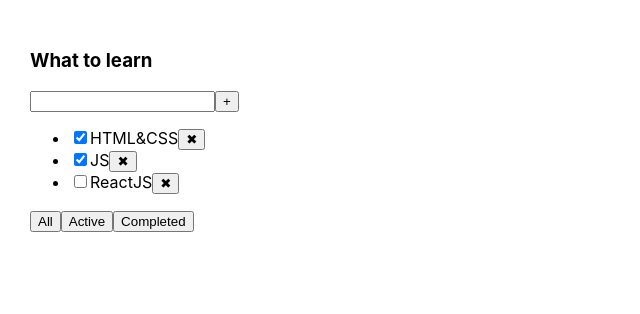
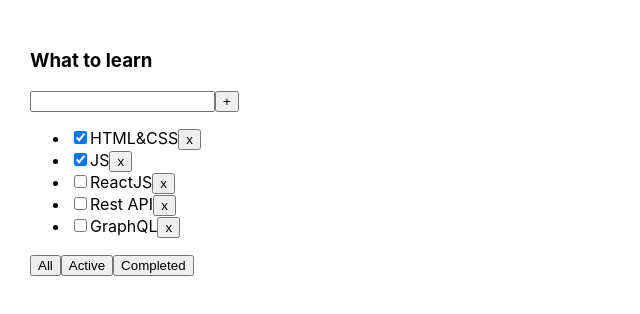
Before and after one commit to MihaThePooh/perseverance, a React (Create React App) app: page / in a window 1280 px wide. Shown: the top 314 px of the page, without its empty margins (0-640 px from the left). Built offline with nearby package versions, Linux system fonts and the light colour scheme.

Commit message:
sprint 01, week 3, start

```diff
--- a/src/App.tsx
+++ b/src/App.tsx
@@ -2,40 +2,44 @@
 import './App.css';
 import {Todolist} from './Todolist';
 
-export type FilterValuesType = "all" | "active" | "complited"
+export type FilterValuesType = "all" | "active" | "completed";
 
 function App() {
 
-    const [tasks, setTasks] = useState([
+    let [tasks, setTasks] = useState([
         { id: 1, title: "HTML&CSS", isDone: true },
         { id: 2, title: "JS", isDone: true },
-        { id: 3, title: "ReactJS", isDone: false }
-    ])
-    let [filter, setFilter] = useState<FilterValuesType>("all")
+        { id: 3, title: "ReactJS", isDone: false },
+        { id: 4, title: "Rest API", isDone: false },
+        { id: 5, title: "GraphQL", isDone: false },
+    ]);
 
-    let tasksForTodolist = tasks
+    function removeTask(id: number) {
+        let filteredTasks = tasks.filter(t => t.id !== id);
+        setTasks(filteredTasks);
+    }
+
+    let [filter, setFilter] = useState<FilterValuesType>("all");
+
+    let tasksForTodolist = tasks;
 
     if (filter === "active") {
-        tasksForTodolist = tasks.filter(task => !task.isDone)
+        tasksForTodolist = tasks.filter(t => t.isDone === false);
     }
-    if (filter === "complited") {
-        tasksForTodolist = tasks.filter(task => task.isDone)
-    }
-
-    function removeTask(id: number) {
-        let filteredTasks = tasks.filter(task => task.id !== id)
-        setTasks(filteredTasks)
+    if (filter === "completed") {
+        tasksForTodolist = tasks.filter(t => t.isDone === true);
     }
 
     function changeFilter(value: FilterValuesType) {
-        setFilter(value)
+        setFilter(value);
     }
 
     return (
         <div className="App">
-            <Todolist removeTask={removeTask}
-                      changeFilter={changeFilter}
-                      title="What to learn" tasks={tasksForTodolist} />
+            <Todolist title="What to learn"
+                      tasks={tasksForTodolist}
+                      removeTask={removeTask}
+                      changeFilter={changeFilter} />
         </div>
     );
 }
--- a/src/Todolist.tsx
+++ b/src/Todolist.tsx
@@ -1,5 +1,5 @@
 import React from 'react';
-import {FilterValuesType} from "./App";
+import {FilterValuesType} from './App';
 
 type TaskType = {
     id: number
@@ -10,7 +10,7 @@
 type PropsType = {
     title: string
     tasks: Array<TaskType>
-    removeTask: (id: number) => void
+    removeTask: (taskId: number) => void
     changeFilter: (value: FilterValuesType) => void
 }
 
@@ -22,22 +22,24 @@
             <button>+</button>
         </div>
         <ul>
-            {props.tasks.map((task) => {
-                return (
-                    <li key={task.id}>
-                        <input type="checkbox" checked={task.isDone}/>
-                        <span>{task.title}</span>
-                        <button onClick={ () => {
-                            props.removeTask(task.id)
-                        }}>✖</button>
-                    </li>
-                )
-            })}
+            {
+                props.tasks.map(t => <li key={t.id}>
+                    <input type="checkbox" checked={t.isDone}/>
+                    <span>{t.title}</span>
+                    <button onClick={ () => { props.removeTask(t.id) } }>x</button>
+                </li>)
+            }
         </ul>
         <div>
-            <button onClick={() => {props.changeFilter("all")}}>All</button>
-            <button onClick={() => {props.changeFilter("active")}}>Active</button>
-            <button onClick={() => {props.changeFilter("complited")}}>Completed</button>
+            <button onClick={ () => { props.changeFilter("all") } }>
+                All
+            </button>
+            <button onClick={ () => { props.changeFilter("active") } }>
+                Active
+            </button>
+            <button onClick={ () => { props.changeFilter("completed") } }>
+                Completed
+            </button>
         </div>
     </div>
 }
```
Also changed, not shown: 1 other file (tests, documents, lock files or other folders).
